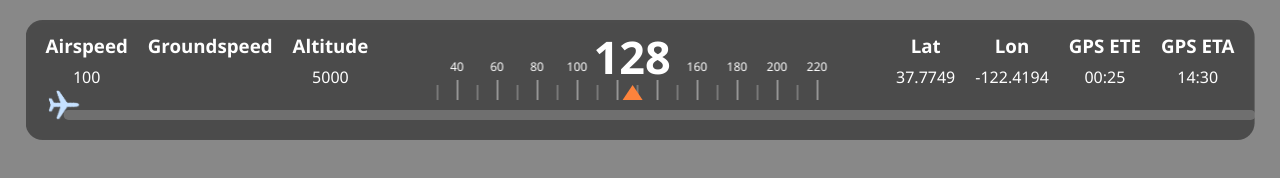
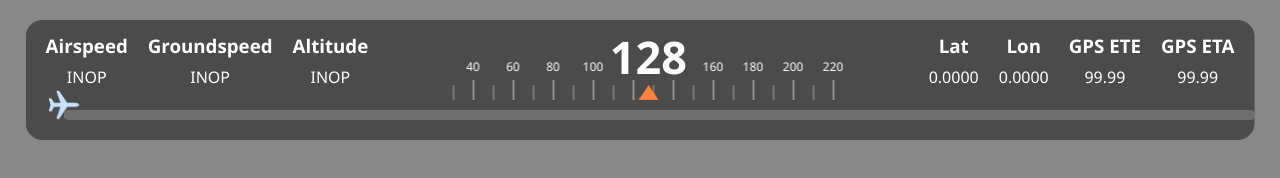
Before and after one commit to teezyyoxo/flight-sim-overlay, a plain HTML site: page static/index.html in a window 1280 px wide. Drawn offline with Linux system fonts and the light colour scheme; no server answers.

Commit message:
added missing property id definitions

```diff
--- a/static/index.html
+++ b/static/index.html
@@ -13,13 +13,13 @@
         <div class="left-data">
           <!-- 3 data-blocks: airspeed, groundspeed, altitude -->
           <div class="data-block">
-            <h3>Airspeed</h3><p id="airspeed">100</p>
+            <h3>Airspeed</h3><p id="airspeed">INOP</p>
           </div>
           <div class="data-block">
-            <h3>Groundspeed</h3><p id="ground_speed"></p>
+            <h3>Groundspeed</h3><p id="ground_speed">INOP</p>
           </div>
           <div class="data-block">
-            <h3>Altitude</h3><p>5000</p>
+            <h3>Altitude</h3><p id="altitude">INOP</p>
           </div>
         </div>
 
@@ -30,19 +30,20 @@
           <div class="heading-bug"></div>
         </div>
       </div>
+
       <div class="right-data">
         <!-- 4 data-blocks: lat, lon, gps_ete, gps_eta -->
         <div class="data-block">
-          <h3>Lat</h3><p>37.7749</p>
+          <h3>Lat</h3><p id="latitude">0.0000</p>
         </div>
         <div class="data-block">
-          <h3>Lon</h3><p>-122.4194</p>
+          <h3>Lon</h3><p id="longitude">0.0000</p>
         </div>
         <div class="data-block">
-          <h3>GPS ETE</h3><p>00:25</p>
+          <h3>GPS ETE</h3><p id="gps_ete">99.99</p>
         </div>
         <div class="data-block">
-          <h3>GPS ETA</h3><p>14:30</p>
+          <h3>GPS ETA</h3><p id="gps_eta">99.99</p>
         </div>
       </div>
       <div class="bottom-row">
@@ -140,9 +141,9 @@
       fetch(`${serverIP}/data`)
         .then(response => response.json())
         .then(data => {
-          document.getElementById("airspeed").textContent = data.airspeed.toFixed(0);
-          document.getElementById("ground_speed").textContent = data.ground_speed.toFixed(0);
-          document.getElementById("altitude").textContent = data.altitude.toFixed(0);
+          document.getElementById("airspeed").textContent = `${data.airspeed.toFixed(0)} kts`;
+          document.getElementById("ground_speed").textContent = `${data.ground_speed.toFixed(0)} kts`;
+          document.getElementById("altitude").textContent = `${data.altitude.toFixed(0)} ft`;
           document.getElementById("latitude").textContent = data.latitude.toFixed(6);
           document.getElementById("longitude").textContent = data.longitude.toFixed(6);
 
```
